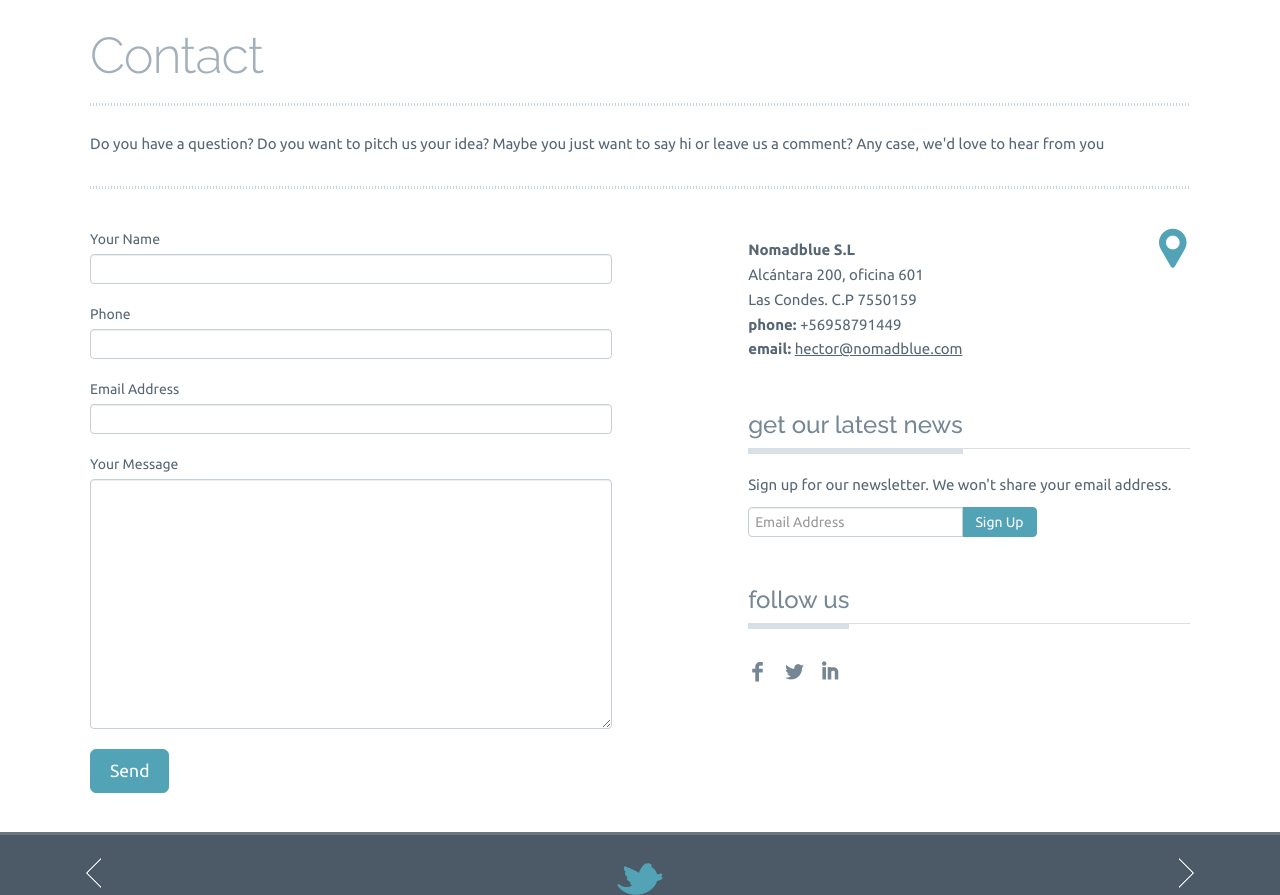
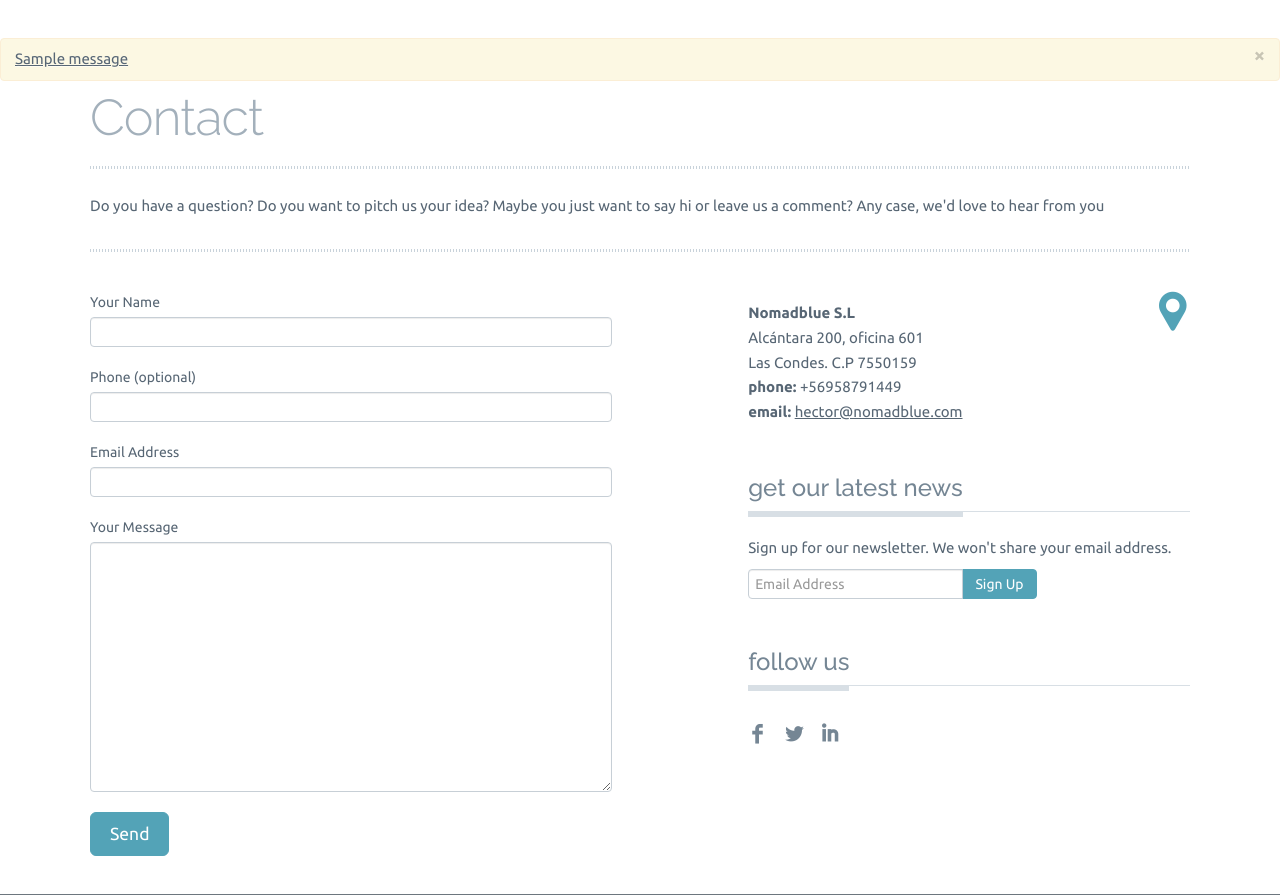
Before and after one commit to Nomadblue/nomadweb, a Django app: page /contact/ in a window 1280 px wide. Shown: the part 140-1035 px from the top of the page. Run offline with Django 3.2, Linux system fonts and the light colour scheme; tables that the repository leaves empty hold one stand-in row (values such as "Sample post"); one stand-in notice (Sample message) is shown.

Commit message:
Added contact app

```diff
--- /dev/null
+++ b/contact/forms.py
@@ -0,0 +1,7 @@
+from django.forms import ModelForm
+from contact.models import Contact
+
+
+class ContactForm(ModelForm):
+    class Meta:
+        model = Contact
--- /dev/null
+++ b/contact/models.py
@@ -0,0 +1,11 @@
+from django.db import models
+
+
+class Contact(models.Model):
+    name = models.CharField(max_length=255)
+    phone = models.CharField(max_length=255, blank=True)
+    email = models.CharField(max_length=255)
+    message = models.TextField()
+
+    def __unicode__(self):
+        return self.name
--- a/nomadweb/settings.py
+++ b/nomadweb/settings.py
@@ -45,6 +45,7 @@ INSTALLED_APPS = (
     'django_extensions',
     'south',
     'website',
+    'contact',
 )
 
 TEMPLATE_CONTEXT_PROCESSORS = (
--- a/nomadweb/urls.py
+++ b/nomadweb/urls.py
@@ -10,6 +10,6 @@ admin.autodiscover()
 
 urlpatterns = patterns('',
     url(r'^$', NomadPageView.as_view(), name='home'),
-    url(r'^contact/$', NomadPageView.as_view(template_name='contact.html'), name='contact'),
+    url(r'^contact/$', 'website.views.contact', name='contact'),
     url(r'^admin/', include(admin.site.urls)),
 ) + static(settings.MEDIA_URL, document_root=settings.MEDIA_ROOT)
--- a/website/templates/base.html
+++ b/website/templates/base.html
@@ -68,6 +68,13 @@ with yours and get your fb:admis content information where the XXXX goes.
 {% include "pre_header.html" %}
 {% include "header.html" %}
 
+      {% for message in messages %}
+      <div class="alert success-error-messages {{ message.tags }}">
+        <a href="#" data-dismiss="alert">{{ message }}</a>
+      <button type="button" class="close" data-dismiss="alert">×</button>
+      </div>
+      {% endfor %}
+
 <!-- begin #page - the container for everything but header -->
 <div id="page">
   {% block container %}{% endblock %}
--- a/website/templates/contact.html
+++ b/website/templates/contact.html
@@ -37,14 +37,15 @@
 			<!--close span5 -->
 
 			<div class="span7">
-				<form action="contact-action.php" id="contact-form" class="form-horizontal">
+				<form action="{% url 'contact' %}" method="post" id="contact-form" class="form-horizontal">
+          {% csrf_token %}
 					<fieldset>
 						<div class="control-group">
 							<label for="name">Your Name</label>
 							<input type="text" class="span10" name="name" id="name" />
 						</div>
 						<div class="control-group">
-							<label for="phone">Phone</label>
+							<label for="phone">Phone (optional)</label>
 							<input type="text" class="span10" name="phone" id="phone" />
 						</div>
 						<div class="control-group">
--- a/website/views.py
+++ b/website/views.py
@@ -1,4 +1,8 @@
 from django.views.generic.base import TemplateView
+from django.shortcuts import render, redirect
+from django.contrib import messages
+
+from contact.forms import ContactForm
 
 
 class NomadPageView(TemplateView):
@@ -6,3 +10,18 @@ class NomadPageView(TemplateView):
     def get_context_data(self, **kwargs):
         context = super(NomadPageView, self).get_context_data(**kwargs)
         return context
+
+def contact(request):
+    ctxt = dict()
+    template = 'contact.html'
+    form = ContactForm(request.POST or None)
+    if request.method == 'POST':
+        if form.is_valid():
+            form.save()
+            messages.success(request, "Thanks! We will contact you shortly.")
+            return redirect('home')
+
+        # Show system error msg
+        messages.error(request, "You must complete all required fields")
+    ctxt['form'] = form
+    return render(request, template, ctxt)
```
Also changed, not shown: contact/__init__.py (added), contact/migrations/0001_initial.py (added), contact/migrations/__init__.py (added).
